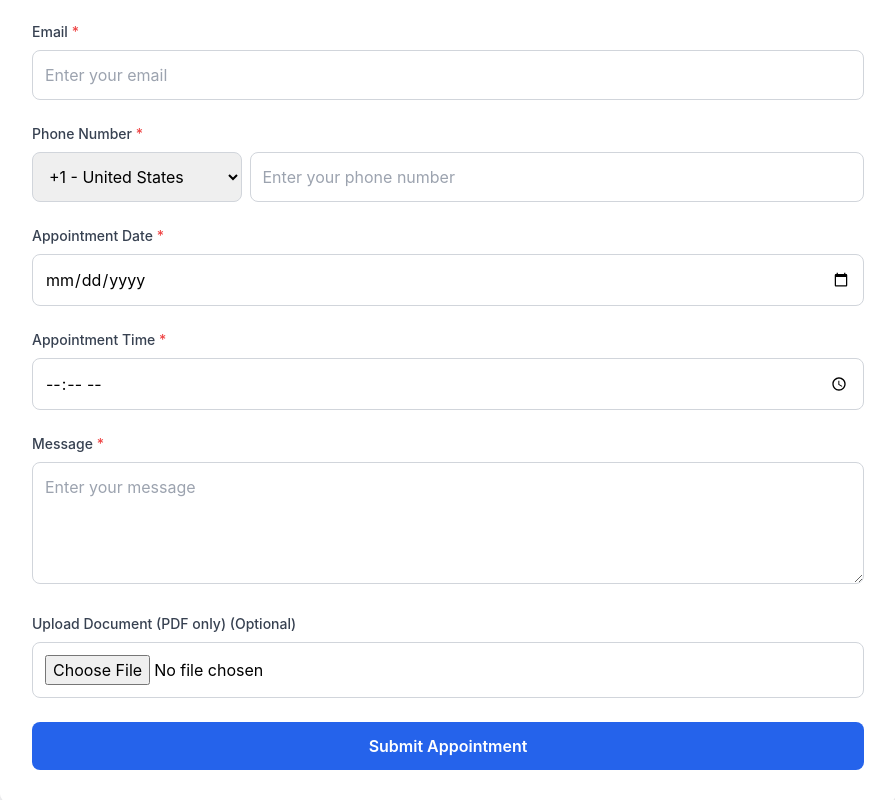
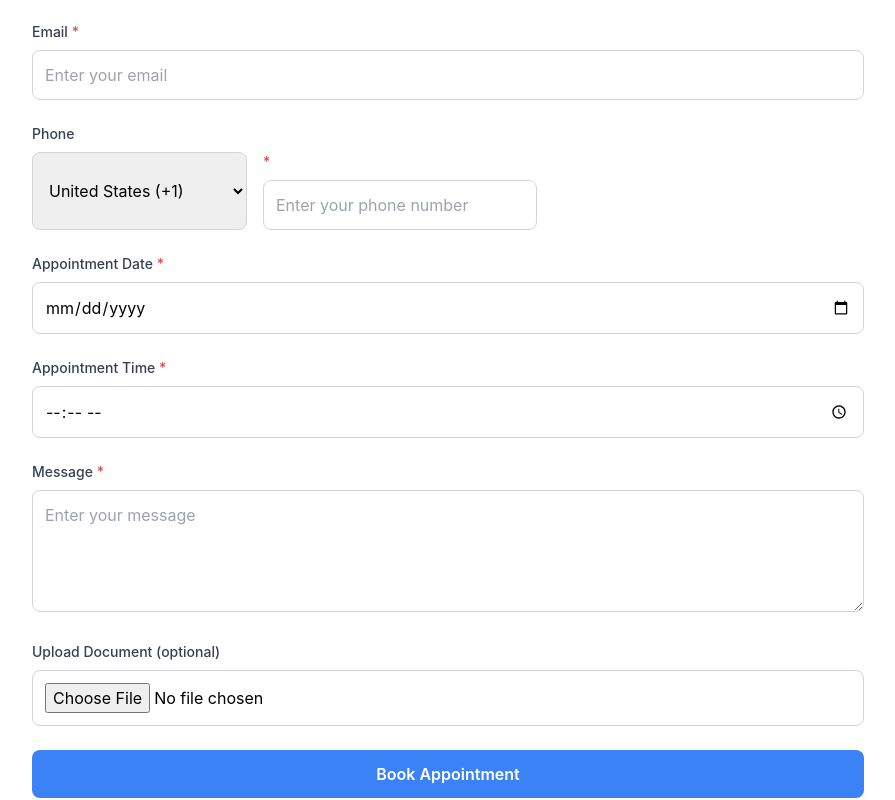
Before and after one commit to skmutai6/Marps-Africa-website, a React (Vite) app in the folder frontend/: page /appoitment in a window 1280 px wide. Shown: the part 344-1144 px from the top of the page, without its empty margins (192-1087 px from the left). Built offline with nearby package versions, Linux system fonts and the light colour scheme.

Commit message:
deleted the node modules

```diff
--- a/frontend/src/pages/Book_Appoitment.jsx
+++ b/frontend/src/pages/Book_Appoitment.jsx
@@ -2,9 +2,10 @@ import React, { useState } from 'react';
 import emailjs from 'emailjs-com';
 import { ToastContainer, toast } from 'react-toastify';
 import 'react-toastify/dist/ReactToastify.css';
-import { storage } from '../firebaseConfig'; // Make sure this path is correct
+import { storage } from '../firebaseConfig'; // Ensure this path is correct
 import { ref, uploadBytes, getDownloadURL } from 'firebase/storage';
 
+// Country code options
 const countryCodes = [
   { code: '+1', name: 'United States' },
   { code: '+44', name: 'United Kingdom' },
@@ -19,6 +20,57 @@ const countryCodes = [
   { code: '+254', name: 'Kenya' },
   // Add more country codes as needed
 ];
+
+// Reusable components for inputs
+const TextInput = ({ label, name, type = 'text', value, onChange, placeholder, required, disabled }) => (
+  <div>
+    <label className="block text-sm font-medium text-gray-700 mb-2">
+      {label} {required && <span className="text-red-500">*</span>}
+    </label>
+    <input
+      type={type}
+      name={name}
+      value={value}
+      onChange={onChange}
+      required={required}
+      disabled={disabled}
+      className="w-full p-3 border border-gray-300 rounded-lg focus:ring-blue-500 focus:border-blue-500 transition duration-300 ease-in-out hover:border-blue-400 hover:shadow-lg"
+      placeholder={placeholder}
+    />
+  </div>
+);
+
+const Textarea = ({ label, name, value, onChange, placeholder, rows = 4, required, disabled }) => (
+  <div>
+    <label className="block text-sm font-medium text-gray-700 mb-2">
+      {label} {required && <span className="text-red-500">*</span>}
+    </label>
+    <textarea
+      name={name}
+      value={value}
+      onChange={onChange}
+      required={required}
+      disabled={disabled}
+      className="w-full p-3 border border-gray-300 rounded-lg focus:ring-blue-500 focus:border-blue-500 transition duration-300 ease-in-out hover:border-blue-400 hover:shadow-lg"
+      rows={rows}
+      placeholder={placeholder}
+    />
+  </div>
+);
+
+const FileUpload = ({ label, name, onChange, accept, disabled }) => (
+  <div>
+    <label className="block text-sm font-medium text-gray-700 mb-2">{label}</label>
+    <input
+      type="file"
+      name={name}
+      accept={accept}
+      onChange={onChange}
+      disabled={disabled}
+      className="w-full p-3 border border-gray-300 rounded-lg focus:ring-blue-500 focus:border-blue-500 transition duration-300 ease-in-out hover:border-blue-400 hover:shadow-lg"
+    />
+  </div>
+);
 
 const BookAppointment = () => {
   const [formData, setFormData] = useState({
@@ -54,12 +106,10 @@ const BookAppointment = () => {
     if (digitCount > 10) {
       return 'Message cannot contain more than 10 numeric characters.';
     }
-
     const repeatedPattern = /(.)\1{2,}/;
     if (repeatedPattern.test(message)) {
       return 'Message cannot contain sequences of more than 2 repeated characters or numbers.';
     }
-
     return null;
   };
 
@@ -72,6 +122,7 @@ const BookAppointment = () => {
 
   const handleSubmit = async (e) => {
     e.preventDefault();
+    setIsSubmitting(true);
 
     const currentDate = new Date();
     const selectedDate = new Date(formData.appointmentDate);
@@ -96,8 +147,6 @@ const BookAppointment = () => {
       return;
     }
 
-    setIsSubmitting(true);
-
     let documentUrl = '';
     if (formData.document) {
       try {
@@ -121,10 +170,11 @@ const BookAppointment = () => {
       appointment_date: formData.appointmentDate,
       appointment_time: formData.appointmentTime,
       message: formData.message,
-      document_url: documentUrl, // documentUrl will be an empty string if no document is uploaded
+      document_url: documentUrl, // Document URL will be an empty string if no document is uploaded
     };
 
-    emailjs.send(serviceID, templateID, templateParams, publicKey)
+    emailjs
+      .send(serviceID, templateID, templateParams, publicKey)
       .then(() => {
         toast.success('Appointment booked successfully!');
         setFormData({
@@ -157,137 +207,95 @@ const BookAppointment = () => {
       </p>
 
       <form onSubmit={handleSubmit} className="space-y-6">
-        <div>
-          <label className="block text-sm font-medium text-gray-700 mb-2">
-            Name <span className="text-red-500">*</span>
-          </label>
-          <input
-            type="text"
+        <TextInput
+          label="Name"
           name="name"
           value={formData.name}
           onChange={handleChange}
           required
           disabled={isSubmitting}
-            className="w-full p-3 border border-gray-300 rounded-lg focus:ring-blue-500 focus:border-blue-500 transition duration-300 ease-in-out hover:border-blue-400 hover:shadow-lg"
           placeholder="Enter your name"
         />
-        </div>
-
-        <div>
-          <label className="block text-sm font-medium text-gray-700 mb-2">
-            Email <span className="text-red-500">*</span>
-          </label>
-          <input
+        <TextInput
+          label="Email"
+          name="email"
           type="email"
-            name="email"
           value={formData.email}
           onChange={handleChange}
           required
           disabled={isSubmitting}
-            className="w-full p-3 border border-gray-300 rounded-lg focus:ring-blue-500 focus:border-blue-500 transition duration-300 ease-in-out hover:border-blue-400 hover:shadow-lg"
           placeholder="Enter your email"
         />
-        </div>
-
         <div>
-          <label className="block text-sm font-medium text-gray-700 mb-2">
-            Phone Number <span className="text-red-500">*</span>
-          </label>
-          <div className="flex flex-col sm:flex-row sm:space-x-2">
+          <label className="block text-sm font-medium text-gray-700 mb-2">Phone</label>
+          <div className="flex space-x-4">
             <select
-              name="countryCode"
               value={formData.countryCode}
               onChange={handleCountryCodeChange}
+              className="p-3 border border-gray-300 rounded-lg focus:ring-blue-500 focus:border-blue-500 transition duration-300 ease-in-out hover:border-blue-400 hover:shadow-lg"
               disabled={isSubmitting}
-              className="p-3 border border-gray-300 rounded-lg focus:ring-blue-500 focus:border-blue-500 transition duration-300 ease-in-out hover:border-blue-400 hover:shadow-lg sm:w-1/3"
-              style={{ minWidth: '120px' }}
             >
-              {countryCodes.map((code) => (
-                <option key={code.code} value={code.code}>
-                  {code.code} - {code.name}
+              {countryCodes.map((country) => (
+                <option key={country.code} value={country.code}>
+                  {country.name} ({country.code})
                 </option>
               ))}
             </select>
-            <input
-              type="tel"
+            <TextInput
               name="phone"
               value={formData.phone}
               onChange={handleChange}
+              placeholder="Enter your phone number"
               required
               disabled={isSubmitting}
-              className="w-full mt-2 sm:mt-0 p-3 border border-gray-300 rounded-lg focus:ring-blue-500 focus:border-blue-500 transition duration-300 ease-in-out hover:border-blue-400 hover:shadow-lg"
-              placeholder="Enter your phone number"
             />
           </div>
         </div>
 
-        <div>
-          <label className="block text-sm font-medium text-gray-700 mb-2">
-            Appointment Date <span className="text-red-500">*</span>
-          </label>
-          <input
+        <TextInput
+          label="Appointment Date"
+          name="appointmentDate"
           type="date"
-            name="appointmentDate"
           value={formData.appointmentDate}
           onChange={handleChange}
           required
           disabled={isSubmitting}
-            className="w-full p-3 border border-gray-300 rounded-lg focus:ring-blue-500 focus:border-blue-500 transition duration-300 ease-in-out hover:border-blue-400 hover:shadow-lg"
         />
-        </div>
-
-        <div>
-          <label className="block text-sm font-medium text-gray-700 mb-2">
-            Appointment Time <span className="text-red-500">*</span>
-          </label>
-          <input
+        <TextInput
+          label="Appointment Time"
+          name="appointmentTime"
           type="time"
-            name="appointmentTime"
           value={formData.appointmentTime}
           onChange={handleChange}
           required
           disabled={isSubmitting}
-            className="w-full p-3 border border-gray-300 rounded-lg focus:ring-blue-500 focus:border-blue-500 transition duration-300 ease-in-out hover:border-blue-400 hover:shadow-lg"
         />
-        </div>
-
-        <div>
-          <label className="block text-sm font-medium text-gray-700 mb-2">
-            Message <span className="text-red-500">*</span>
-          </label>
-          <textarea
+        <Textarea
+          label="Message"
           name="message"
           value={formData.message}
           onChange={handleChange}
+          placeholder="Enter your message"
           required
           disabled={isSubmitting}
-            className="w-full p-3 border border-gray-300 rounded-lg focus:ring-blue-500 focus:border-blue-500 transition duration-300 ease-in-out hover:border-blue-400 hover:shadow-lg"
-            rows="4"
-            placeholder="Enter your message"
         />
-        </div>
+        <FileUpload
+          label="Upload Document (optional)"
+          name="document"
+          onChange={handleChange}
+          accept=".pdf"
+          disabled={isSubmitting}
+        />
 
         <div>
-          <label className="block text-sm font-medium text-gray-700 mb-2">
-            Upload Document (PDF only) (Optional)
-          </label>
-          <input
-            type="file"
-            name="document"
-            accept=".pdf"
-            onChange={handleChange}
-            disabled={isSubmitting}
-            className="w-full p-3 border border-gray-300 rounded-lg focus:ring-blue-500 focus:border-blue-500 transition duration-300 ease-in-out hover:border-blue-400 hover:shadow-lg"
-          />
-        </div>
-
           <button
             type="submit"
+            className="w-full py-3 px-5 bg-blue-500 text-white rounded-lg font-semibold hover:bg-blue-700 transition-all duration-300 ease-in-out"
             disabled={isSubmitting}
-          className="w-full bg-blue-600 text-white p-3 rounded-lg font-semibold transition duration-300 ease-in-out hover:bg-blue-500 disabled:bg-blue-400"
           >
-          {isSubmitting ? 'Submitting...' : 'Submit Appointment'}
+            {isSubmitting ? 'Submitting...' : 'Book Appointment'}
           </button>
+        </div>
       </form>
 
       <ToastContainer />
--- a/package.json
+++ /dev/null
@@ -1,5 +0,0 @@
-{
-  "dependencies": {
-    "firebase": "^10.13.2"
-  }
-}
```
Also changed, not shown: 1 other file (tests, documents, lock files or other folders). Lines whose indentation alone changed are shown as unchanged.
